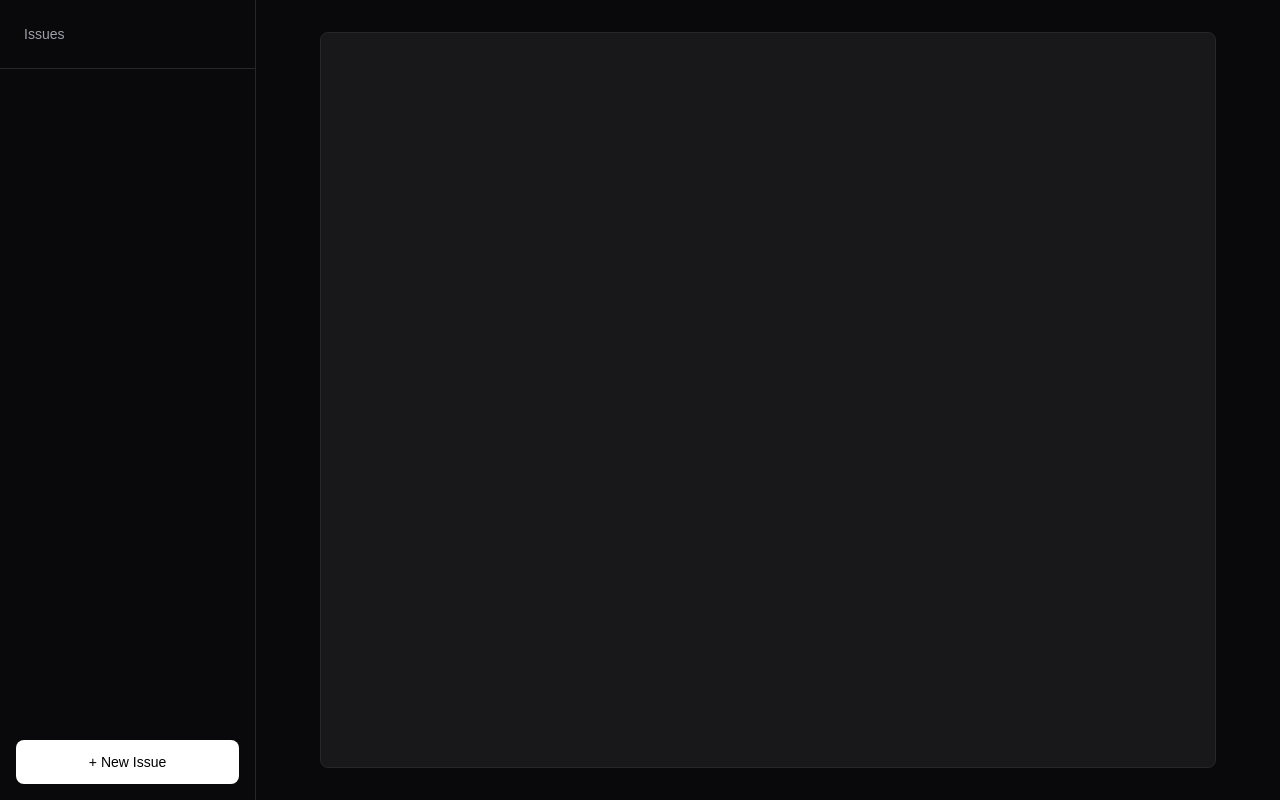
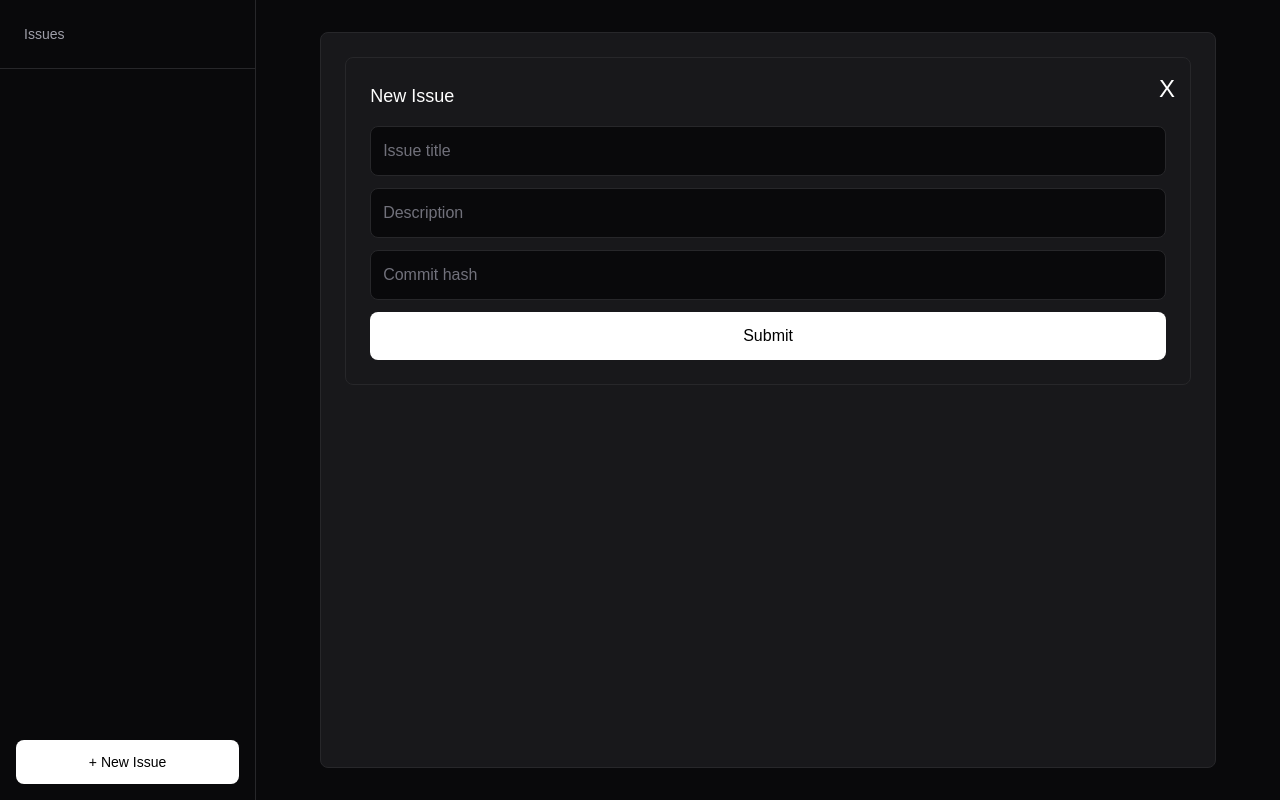
Before and after one commit to MasterDash5/Whoopsies-Tracker, a Next.js app in the folder frontend/: page /1 in a window 1280 px wide. Both pictures are taken after a click on the button "+ New Issue". Built offline with nearby package versions, Linux system fonts and the light colour scheme.

Commit message:
added forms into issue page

```diff
--- a/frontend/app/[issue]/page.tsx
+++ b/frontend/app/[issue]/page.tsx
@@ -4,6 +4,7 @@ import { useEffect, useState } from "react";
 import { useSearchParams, useRouter } from "next/navigation";
 import { Project, getProject } from "@/app/lib/projects";
 import { Issue, getIssue, getIssues } from "@/app/lib/issues";
+import IssueForms from "@/app/components/issue_forms";
 
 export default function Home() {
     const params = useSearchParams();
@@ -12,6 +13,7 @@ export default function Home() {
     const [currentIssue, setCurrentIssue] = useState<Issue | null>(null);
     const [currentProject, setCurrentProject] = useState<Project | null>(null);
     const [issues, setIssues] = useState<Issue[]>([]);
+    const [createIssue, setCreateIssue] = useState(false);
 
     useEffect(() => {
         async function fetchIssue() {
@@ -49,14 +51,14 @@ export default function Home() {
                 </div>
 
                 <button
-                //onClick={() => setCreateIssue(true)}
+                onClick={() => setCreateIssue(true)}
                 className="m-4 p-3 bg-white text-black text-sm font-medium rounded-lg hover:bg-zinc-200 transition"
                 >
                 + New Issue
                 </button>
             </div>
             <div className="flex items-center justify-center w-full mt-16">
-                <div className="m-16 bg-zinc-900 border border-zinc-800 rounded-lg p-6 mb-8 w-full h-full mb-32">
+                <div className="m-16 bg-zinc-900 border border-zinc-800 rounded-lg p-6 mb-8 w-full h-full mb-32 relative">
                     {currentIssue !== null && currentProject !== null && (
                         <div>
                             <div className="flex justify-between">
@@ -76,6 +78,13 @@ export default function Home() {
                             </div>
                         </div>
                     )}
+                    {
+                        createIssue && (
+                            <><button className="absolute top-10 right-10 text-2xl" onClick={() => setCreateIssue(false)}>X</button>
+                            <IssueForms currentProject={currentProject} setIssues={setIssues} /></>
+                        )
+                    }
+
                 </div>
             </div>
         </div>
```
